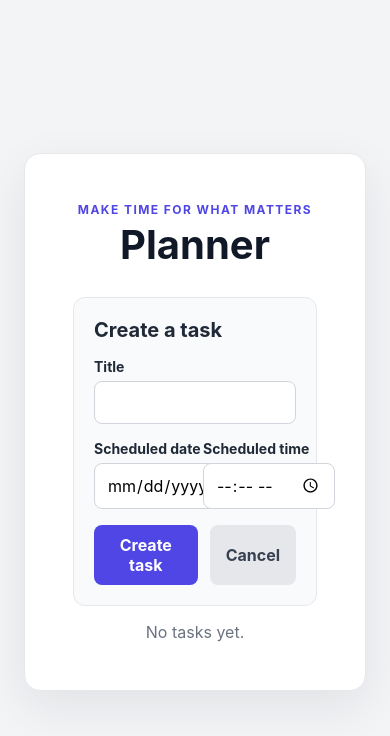
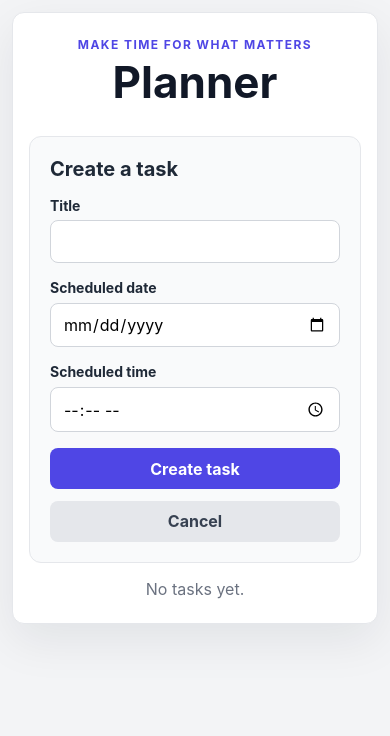
Before and after one commit to Ewager1/planner, a React (Vite) app: page / in a window 390 px wide. Both pictures are taken after a click on the button "Add task". Shown: the top 736 px of the page. Built offline with nearby package versions, Linux system fonts and the light colour scheme.

Commit message:
feat: improve responsive styling and accessibility

```diff
--- /dev/null
+++ b/src/App.module.css
@@ -0,0 +1,72 @@
+.shell {
+  display: grid;
+  min-height: 100vh;
+  place-items: center;
+  padding: 1.5rem;
+}
+
+.card {
+  width: min(100%, 52rem);
+  padding: 3rem;
+  border: 1px solid #e5e7eb;
+  border-radius: 1rem;
+  background: #ffffff;
+  box-shadow: 0 1rem 3rem rgb(15 23 42 / 8%);
+}
+
+.header {
+  text-align: center;
+}
+
+.eyebrow {
+  margin: 0 0 0.5rem;
+  color: #4f46e5;
+  font-size: 0.75rem;
+  font-weight: 700;
+  letter-spacing: 0.12em;
+  text-transform: uppercase;
+}
+
+.title {
+  margin: 0;
+  color: #111827;
+  font-size: clamp(2.5rem, 8vw, 4rem);
+  line-height: 1;
+}
+
+.addButton {
+  margin-top: 1.5rem;
+  padding: 0.65rem 1rem;
+  border: 0;
+  border-radius: 0.5rem;
+  color: #ffffff;
+  background: #4f46e5;
+  cursor: pointer;
+  font-weight: 700;
+}
+
+.addButton:hover {
+  background: #4338ca;
+}
+
+.alert {
+  margin: 1rem 0 0;
+  color: #b91c1c;
+  text-align: center;
+}
+
+@media (max-width: 40rem) {
+  .shell {
+    align-items: start;
+    padding: 0.75rem;
+  }
+
+  .card {
+    padding: 1.5rem 1rem;
+    border-radius: 0.75rem;
+  }
+
+  .title {
+    font-size: 2.75rem;
+  }
+}
--- a/src/App.tsx
+++ b/src/App.tsx
@@ -9,6 +9,7 @@ import {
   type TaskInput,
 } from './domain/task.ts'
 import { TaskRepository } from './services/taskRepository.ts'
+import styles from './App.module.css'
 
 interface InitialTaskState {
   tasks: Task[]
@@ -77,19 +78,29 @@ function App() {
   }
 
   return (
-    <main className="app-shell">
-      <section className="app-card" aria-labelledby="app-title">
-        <header className="app-header">
-          <p className="eyebrow">Make time for what matters</p>
-          <h1 id="app-title">Planner</h1>
+    <main className={styles.shell}>
+      <section className={styles.card} aria-labelledby="app-title">
+        <header className={styles.header}>
+          <p className={styles.eyebrow}>Make time for what matters</p>
+          <h1 className={styles.title} id="app-title">
+            Planner
+          </h1>
           {!isTaskFormOpen && !editingTask ? (
-            <button type="button" onClick={() => setIsTaskFormOpen(true)}>
+            <button
+              className={styles.addButton}
+              type="button"
+              onClick={() => setIsTaskFormOpen(true)}
+            >
               Add task
             </button>
           ) : null}
         </header>
 
-        {error ? <p role="alert">{error}</p> : null}
+        {error ? (
+          <p className={styles.alert} role="alert">
+            {error}
+          </p>
+        ) : null}
         {isTaskFormOpen || editingTask ? (
           <TaskForm
             key={editingTask?.id ?? 'new-task'}
--- /dev/null
+++ b/src/components/TaskForm.module.css
@@ -0,0 +1,95 @@
+.form {
+  display: grid;
+  gap: 1rem;
+  margin-top: 2rem;
+  padding: 1.25rem;
+  border: 1px solid #e5e7eb;
+  border-radius: 0.75rem;
+  background: #f9fafb;
+}
+
+.title {
+  margin: 0;
+  font-size: 1.25rem;
+}
+
+.row {
+  display: grid;
+  grid-template-columns: repeat(2, minmax(0, 1fr));
+  gap: 1rem;
+}
+
+.field {
+  display: grid;
+  gap: 0.4rem;
+}
+
+.field label {
+  font-size: 0.875rem;
+  font-weight: 700;
+}
+
+.field input {
+  width: 100%;
+  padding: 0.65rem 0.75rem;
+  border: 1px solid #d1d5db;
+  border-radius: 0.5rem;
+  background: #ffffff;
+}
+
+.field input[aria-invalid='true'] {
+  border-color: #b91c1c;
+}
+
+.error {
+  color: #b91c1c;
+  font-size: 0.8rem;
+}
+
+.actions {
+  display: flex;
+  gap: 0.75rem;
+}
+
+.primaryButton,
+.secondaryButton {
+  padding: 0.65rem 1rem;
+  border: 0;
+  border-radius: 0.5rem;
+  cursor: pointer;
+  font-weight: 700;
+}
+
+.primaryButton {
+  color: #ffffff;
+  background: #4f46e5;
+}
+
+.primaryButton:hover {
+  background: #4338ca;
+}
+
+.secondaryButton {
+  color: #374151;
+  background: #e5e7eb;
+}
+
+.secondaryButton:hover {
+  background: #d1d5db;
+}
+
+@media (max-width: 40rem) {
+  .row {
+    grid-template-columns: 1fr;
+  }
+
+  .actions {
+    display: grid;
+    grid-template-columns: 1fr;
+  }
+
+  .primaryButton,
+  .secondaryButton {
+    width: 100%;
+  }
+}
--- a/src/components/TaskForm.tsx
+++ b/src/components/TaskForm.tsx
@@ -5,6 +5,7 @@ import {
   type TaskInput,
   type TaskValidationErrors,
 } from '../domain/task.ts'
+import styles from './TaskForm.module.css'
 
 interface TaskFormProps {
   task?: Task
@@ -55,12 +56,14 @@ export function TaskForm({ task, onCancel, onSubmit }: TaskFormProps) {
   return (
     <form
       aria-labelledby="task-form-title"
-      className="task-form"
+      className={styles.form}
       noValidate
       onSubmit={handleSubmit}
     >
-      <h2 id="task-form-title">{task ? 'Edit task' : 'Create a task'}</h2>
-      <div className="form-field">
+      <h2 className={styles.title} id="task-form-title">
+        {task ? 'Edit task' : 'Create a task'}
+      </h2>
+      <div className={styles.field}>
         <label htmlFor="task-title">Title</label>
         <input
           aria-describedby={errors.title ? 'task-title-error' : undefined}
@@ -72,14 +75,14 @@ export function TaskForm({ task, onCancel, onSubmit }: TaskFormProps) {
           value={title}
         />
         {errors.title ? (
-          <span className="field-error" id="task-title-error">
+          <span className={styles.error} id="task-title-error">
             {errors.title}
           </span>
         ) : null}
       </div>
 
-      <div className="form-row">
-        <div className="form-field">
+      <div className={styles.row}>
+        <div className={styles.field}>
           <label htmlFor="task-date">Scheduled date</label>
           <input
             aria-describedby={errors.scheduledAt ? 'task-schedule-error' : undefined}
@@ -92,7 +95,7 @@ export function TaskForm({ task, onCancel, onSubmit }: TaskFormProps) {
           />
         </div>
 
-        <div className="form-field">
+        <div className={styles.field}>
           <label htmlFor="task-time">Scheduled time</label>
           <input
             aria-describedby={errors.scheduledAt ? 'task-schedule-error' : undefined}
@@ -107,14 +110,16 @@ export function TaskForm({ task, onCancel, onSubmit }: TaskFormProps) {
       </div>
 
       {errors.scheduledAt ? (
-        <span className="field-error" id="task-schedule-error">
+        <span className={styles.error} id="task-schedule-error">
           {errors.scheduledAt}
         </span>
       ) : null}
 
-      <div className="form-actions">
-        <button type="submit">{task ? 'Save changes' : 'Create task'}</button>
-        <button type="button" onClick={onCancel}>
+      <div className={styles.actions}>
+        <button className={styles.primaryButton} type="submit">
+          {task ? 'Save changes' : 'Create task'}
+        </button>
+        <button className={styles.secondaryButton} type="button" onClick={onCancel}>
           Cancel
         </button>
       </div>
--- /dev/null
+++ b/src/components/TaskList.module.css
@@ -0,0 +1,108 @@
+.empty {
+  margin: 1rem 0 0;
+  color: #6b7280;
+  text-align: center;
+}
+
+.list {
+  display: grid;
+  gap: 0.75rem;
+  margin: 2rem 0 0;
+  padding: 0;
+  list-style: none;
+}
+
+.item {
+  display: grid;
+  grid-template-columns: auto minmax(0, 1fr) auto;
+  align-items: center;
+  gap: 1rem;
+  padding: 1rem;
+  border: 1px solid #e5e7eb;
+  border-radius: 0.75rem;
+}
+
+.completionToggle {
+  width: 1.25rem;
+  height: 1.25rem;
+  cursor: pointer;
+}
+
+.details {
+  min-width: 0;
+}
+
+.details h2 {
+  margin: 0;
+  overflow-wrap: anywhere;
+  font-size: 1rem;
+}
+
+.details time {
+  display: flex;
+  flex-wrap: wrap;
+  gap: 0.5rem;
+  margin-top: 0.35rem;
+  color: #6b7280;
+  font-size: 0.875rem;
+}
+
+.actions {
+  display: flex;
+  align-items: center;
+  gap: 0.5rem;
+}
+
+.status {
+  color: #4b5563;
+  font-size: 0.75rem;
+  font-weight: 700;
+  text-transform: uppercase;
+}
+
+.secondaryButton,
+.dangerButton {
+  padding: 0.65rem 1rem;
+  border: 0;
+  border-radius: 0.5rem;
+  cursor: pointer;
+  font-weight: 700;
+}
+
+.secondaryButton {
+  color: #374151;
+  background: #e5e7eb;
+}
+
+.secondaryButton:hover {
+  background: #d1d5db;
+}
+
+.dangerButton {
+  color: #ffffff;
+  background: #b91c1c;
+}
+
+.dangerButton:hover {
+  background: #991b1b;
+}
+
+.itemCompleted .details h2 {
+  color: #6b7280;
+  text-decoration: line-through;
+}
+
+@media (max-width: 40rem) {
+  .item {
+    grid-template-columns: auto minmax(0, 1fr);
+  }
+
+  .actions {
+    grid-column: 2;
+    flex-wrap: wrap;
+  }
+
+  .status {
+    width: 100%;
+  }
+}
--- a/src/index.css
+++ b/src/index.css
@@ -23,170 +23,7 @@ input {
   font: inherit;
 }
 
-button {
-  padding: 0.65rem 1rem;
-  border: 0;
-  border-radius: 0.5rem;
-  color: #ffffff;
-  background: #4f46e5;
-  cursor: pointer;
-  font-weight: 700;
+:focus-visible {
+  outline: 3px solid #f59e0b;
+  outline-offset: 3px;
 }
-
-button[type="button"] {
-  color: #374151;
-  background: #e5e7eb;
-}
-
-.app-shell {
-  display: grid;
-  min-height: 100vh;
-  place-items: center;
-  padding: 1.5rem;
-}
-
-.app-card {
-  width: min(100%, 48rem);
-  padding: 3rem;
-  border: 1px solid #e5e7eb;
-  border-radius: 1rem;
-  background: #ffffff;
-  box-shadow: 0 1rem 3rem rgb(15 23 42 / 8%);
-}
-
-.app-header {
-  text-align: center;
-}
-
-.eyebrow {
-  margin: 0 0 0.5rem;
-  color: #4f46e5;
-  font-size: 0.75rem;
-  font-weight: 700;
-  letter-spacing: 0.12em;
-  text-transform: uppercase;
-}
-
-h1 {
-  margin: 0;
-  color: #111827;
-  font-size: clamp(2.5rem, 8vw, 4rem);
-  line-height: 1;
-}
-
-.app-header button {
-  margin-top: 1.5rem;
-}
-
-.task-form {
-  display: grid;
-  gap: 1rem;
-  margin-top: 2rem;
-  padding: 1.25rem;
-  border: 1px solid #e5e7eb;
-  border-radius: 0.75rem;
-  background: #f9fafb;
-}
-
-.task-form h2 {
-  margin: 0;
-  font-size: 1.25rem;
-}
-
-.form-row {
-  display: grid;
-  grid-template-columns: repeat(2, minmax(0, 1fr));
-  gap: 1rem;
-}
-
-.form-field {
-  display: grid;
-  gap: 0.4rem;
-}
-
-.form-field label {
-  font-size: 0.875rem;
-  font-weight: 700;
-}
-
-.form-field input {
-  width: 100%;
-  padding: 0.65rem 0.75rem;
-  border: 1px solid #d1d5db;
-  border-radius: 0.5rem;
-  background: #ffffff;
-}
-
-.field-error {
-  color: #b91c1c;
-  font-size: 0.8rem;
-}
-
-.form-actions {
-  display: flex;
-  gap: 0.75rem;
-}
-
-.empty-state,
-[role="alert"] {
-  margin: 1rem 0 0;
-  color: #6b7280;
-  text-align: center;
-}
-
-[role="alert"] {
-  color: #b91c1c;
-}
-
-.task-list {
-  display: grid;
-  gap: 0.75rem;
-  margin: 2rem 0 0;
-  padding: 0;
-  list-style: none;
-}
-
-.task-item {
-  display: flex;
-  align-items: center;
-  justify-content: space-between;
-  gap: 1rem;
-  padding: 1rem;
-  border: 1px solid #e5e7eb;
-  border-radius: 0.75rem;
-}
-
-.task-item h2 {
-  margin: 0;
-  font-size: 1rem;
-}
-
-.task-details {
-  flex: 1;
-}
-
-.task-item time {
-  display: flex;
-  gap: 0.5rem;
-  margin-top: 0.35rem;
-  color: #6b7280;
-  font-size: 0.875rem;
-}
-
-.task-status {
-  color: #4b5563;
-  font-size: 0.75rem;
-  font-weight: 700;
-  text-transform: uppercase;
-}
-
-.task-actions {
-  display: flex;
-  align-items: center;
-  gap: 0.5rem;
-}
-
-.task-item--completed h2 {
-  color: #6b7280;
-  text-decoration: line-through;
-}
```
Also changed, not shown: src/components/TaskList.tsx (+10 -6 lines).
